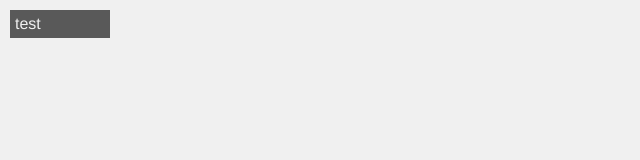
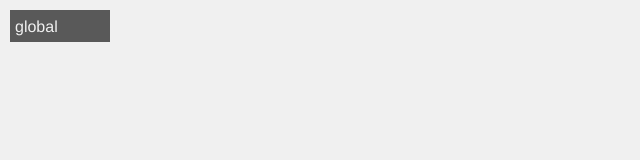
Before and after one commit to overlisted/subtask, a React (Create React App) app: page / in a window 1280 px wide. Shown: the top 160 px of the page, without its empty margins (0-640 px from the left). Built offline with nearby package versions, Linux system fonts and the light colour scheme.

Commit message:
add task renderer

```diff
--- a/src/app.tsx
+++ b/src/app.tsx
@@ -2,9 +2,9 @@ import React from "react";
 import "./UILib/defaults.css"
 import "./app.css";
 import {observer} from "mobx-react";
-import {GroupTask} from "./task";
+import {GroupTask, Task} from "./task";
 import {observable} from "mobx";
-import Revealer from "./UILib/revealer";
+import AnyTaskView from "./taskView";
 
 @observer
 class App extends React.Component {
@@ -13,17 +13,7 @@ class App extends React.Component {
   render() {
     return (
       <>
-        <Revealer title="test">
-          <Revealer title="test">
-            <span>1</span>
-          </Revealer>
-          <Revealer title="test">
-            <span>2</span>
-          </Revealer>
-          <Revealer title="test">
-            <span>3</span>
-          </Revealer>
-        </Revealer>
+        <AnyTaskView task={this.mainGroup}/>
       </>
     );
   }
--- a/src/taskView.tsx
+++ b/src/taskView.tsx
@@ -1,5 +1,30 @@
+import React from "react";
+import {GroupTask, Task} from "./task";
+import Revealer from "./UILib/revealer";
 import {observer} from "mobx-react";
-import React from "react";
-import classNames from "classnames";
-import {GroupTask, Task} from "./task";
-import {observable} from "mobx";
+
+@observer
+class GroupTaskView extends React.Component<{task: GroupTask}> {
+  render() {
+    return this.props.task.content.map(it => <AnyTaskView task={it} key={it.dateCreated.getTime()}/>);
+  }
+}
+
+@observer
+class StringTaskView extends React.Component<{task: Task<string>}> {
+  render() {
+    return <div>
+      <span>task</span>
+    </div>;
+  }
+}
+
+@observer
+export default class AnyTaskView extends React.Component<{task: Task<any>}> {
+  render() {
+    const {task} = this.props;
+
+    if(task instanceof GroupTask) return <Revealer title={task.name}><GroupTaskView task={task}/></Revealer>;
+    if(typeof task.content === "string") return <Revealer title={task.name}><StringTaskView task={task}/></Revealer>;
+  }
+}
```
